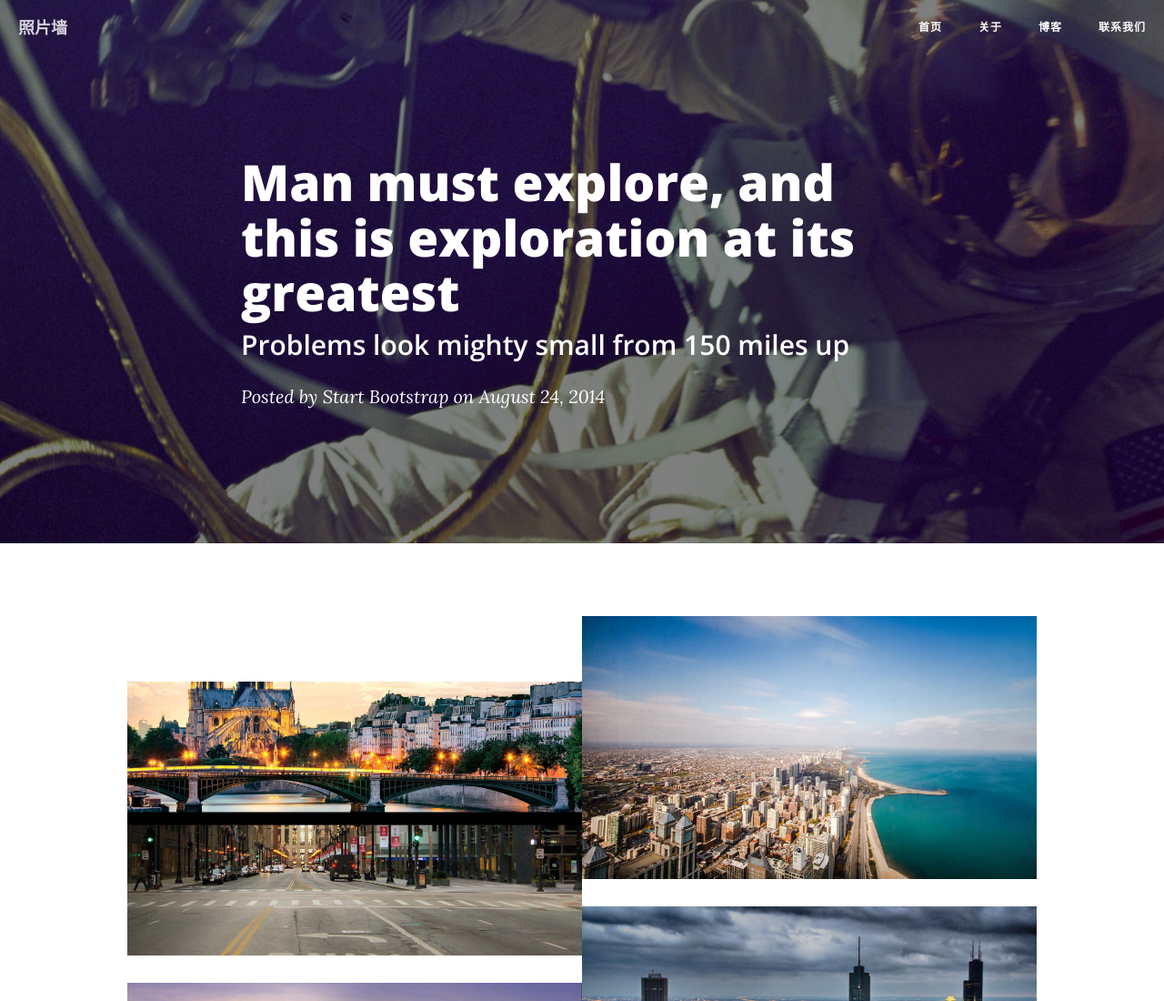
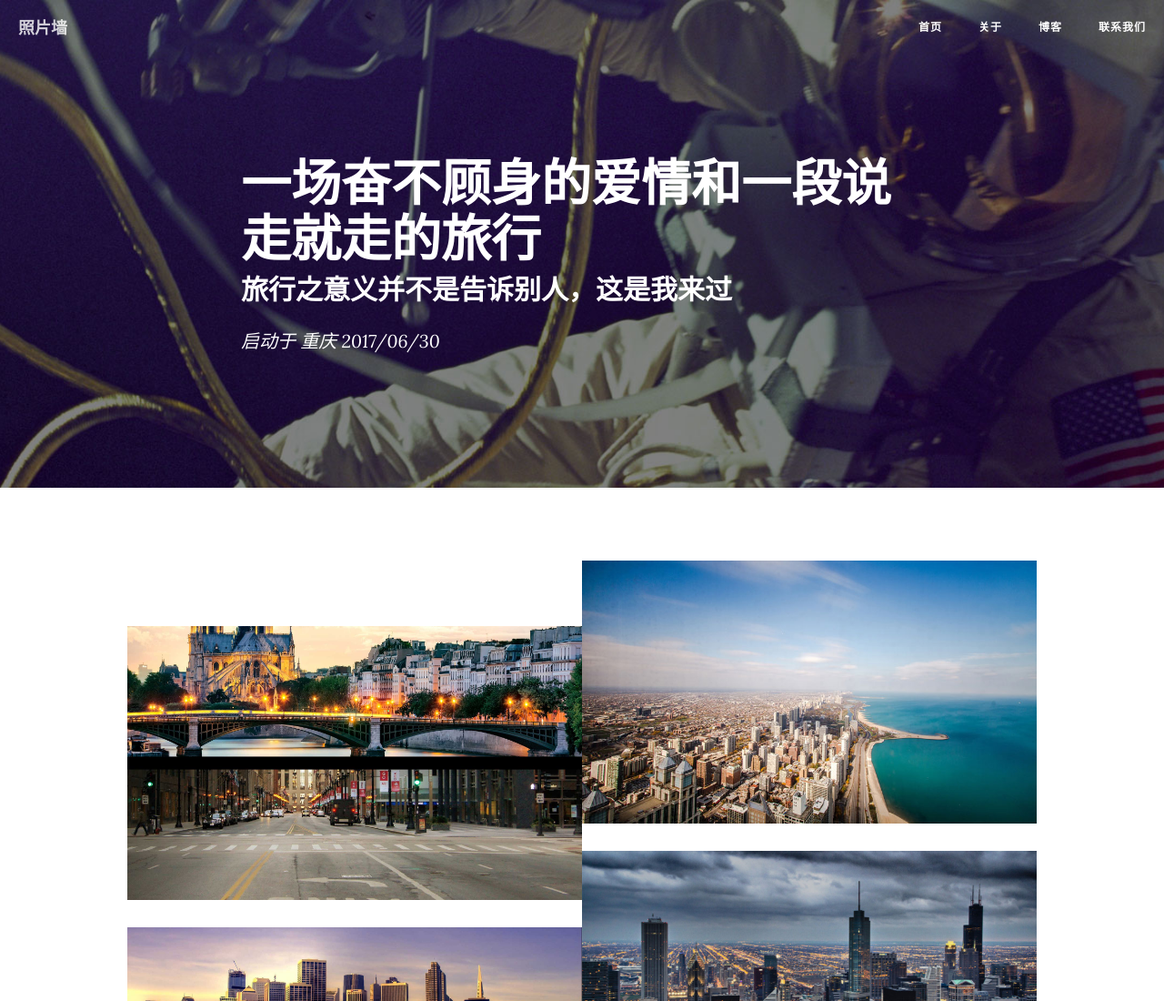
Before and after one commit to ccyilia/GirlscodingDayDemo, a website: page post.html in a window 1280 px wide. Shown: the top 1100 px of the page at 91% size. Drawn offline with nearby package versions, Linux system fonts and the light colour scheme.

Commit message:
modify post.html
1、修改图片上文字

```diff
--- a/post.html
+++ b/post.html
@@ -76,9 +76,9 @@
             <div class="row">
                 <div class="col-lg-8 col-lg-offset-2 col-md-10 col-md-offset-1">
                     <div class="post-heading">
-                        <h1>Man must explore, and this is exploration at its greatest</h1>
-                        <h2 class="subheading">Problems look mighty small from 150 miles up</h2>
-                        <span class="meta">Posted by <a href="#">Start Bootstrap</a> on August 24, 2014</span>
+                        <h1>一场奋不顾身的爱情和一段说走就走的旅行</h1>
+                        <h2 class="subheading">旅行之意义并不是告诉别人，这是我来过</h2>
+                        <span class="meta">启动于 <a href="#">重庆</a> 2017/06/30</span>
                     </div>
                 </div>
             </div>
```
